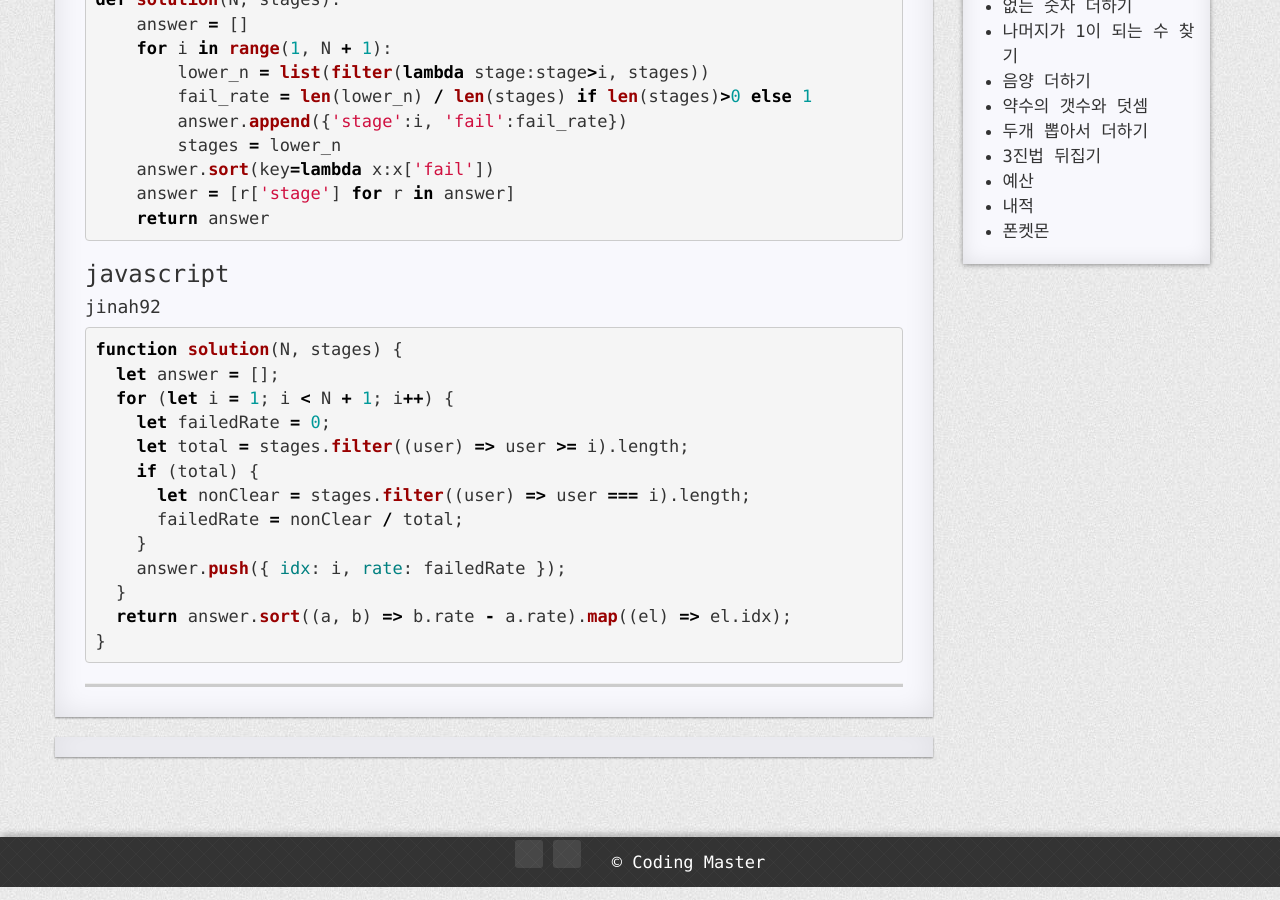
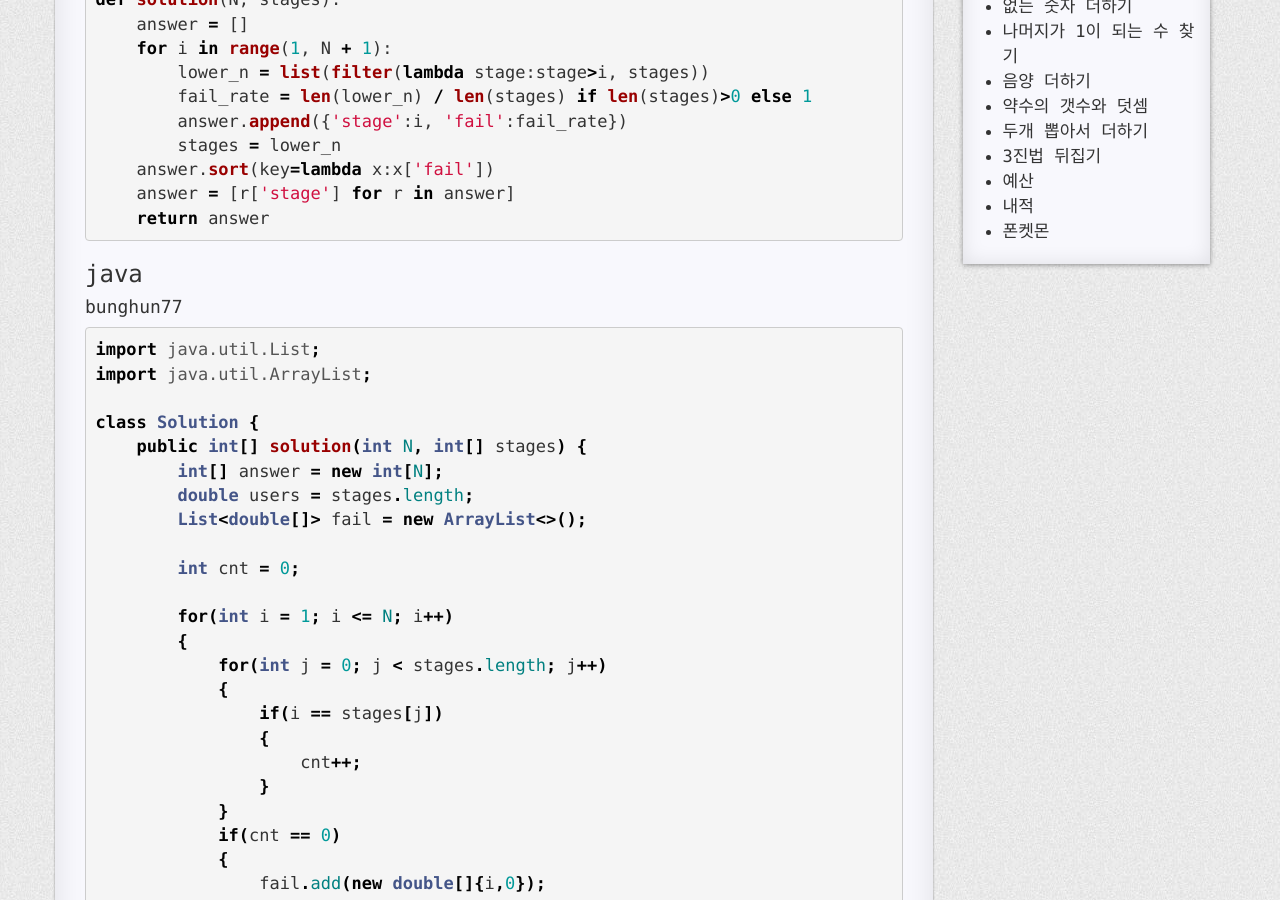
Before and after one commit to COMA-coding-master/COMA-coding-master.github.io, a Jekyll site: the page built from _posts/2022-01-30-실패율.md, in a window 1280 px wide and 900 px high, scrolled down 457 px. Built offline with Jekyll 4.4.1, drawn with Linux system fonts in a browser that asks for light colours; nearby versions of some CDN libraries; comment, search, counter and statistics services are not loaded; a style sheet for code colours, icons or effects is not loaded; some of the changed text lies outside the part shown.

Commit message:
Update 2022-01-30-실패율.md

````diff
--- a/_posts/2022-01-30-실패율.md
+++ b/_posts/2022-01-30-실패율.md
@@ -26,6 +26,54 @@ def solution(N, stages):
     return answer
 ```
 
+### java
+
+#### bunghun77
+
+```java
+import java.util.List;
+import java.util.ArrayList;
+
+class Solution {
+    public int[] solution(int N, int[] stages) {
+        int[] answer = new int[N];
+        double users = stages.length;
+        List<double[]> fail = new ArrayList<>();
+
+        int cnt = 0;
+
+        for(int i = 1; i <= N; i++)
+        {
+            for(int j = 0; j < stages.length; j++)
+            {
+                if(i == stages[j])
+                {
+                    cnt++;
+                }
+            }
+            if(cnt == 0)
+            {
+                fail.add(new double[]{i,0});
+                continue;
+            }
+
+            fail.add(new double[]{i,cnt / users});
+            users -= cnt;
+            cnt = 0;
+        }
+
+        fail.sort((a,b) -> Double.compare(b[1],a[1]));
+
+        for(int k = 0; k < fail.size(); k++)
+        {
+            answer[k] = (int)fail.get(k)[0];
+        }
+
+        return answer;
+    }
+}
+```
+
 ### javascript
 
 #### jinah92
````
